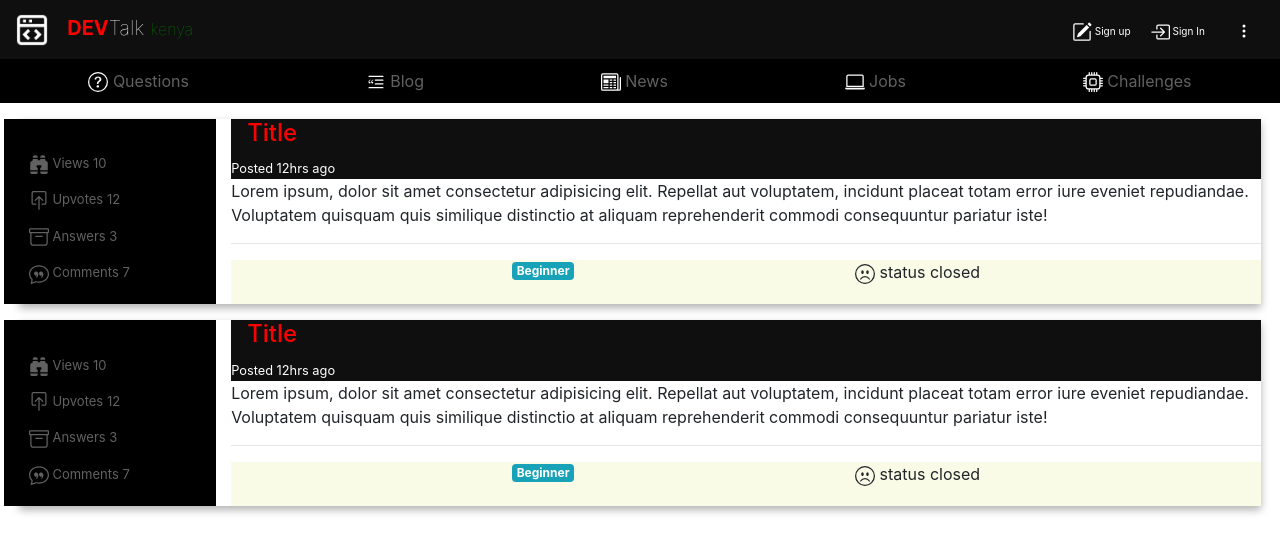
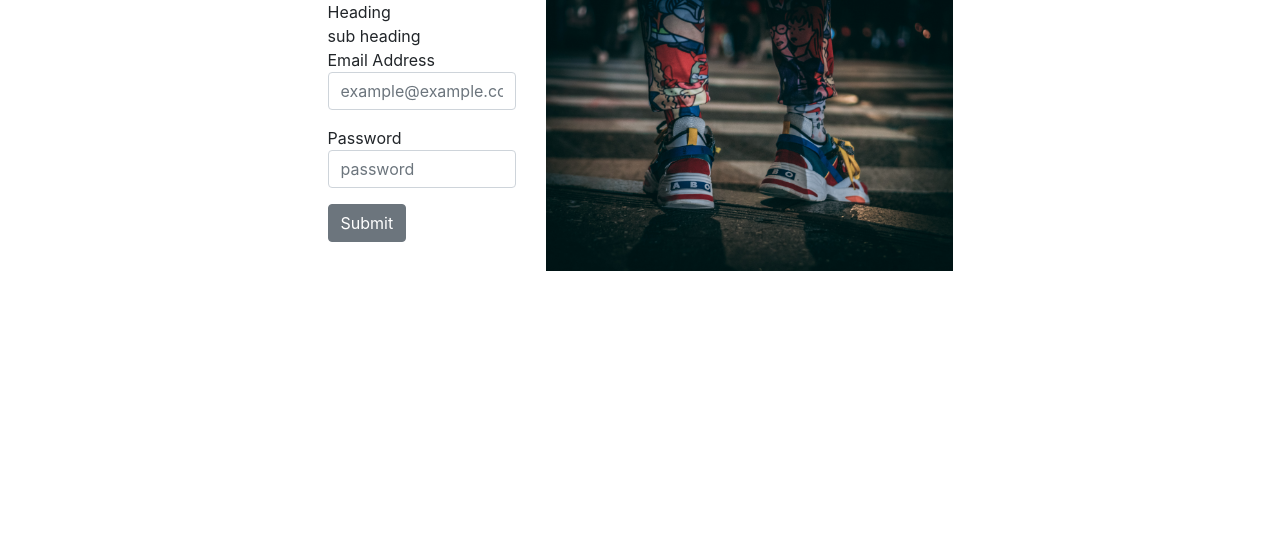
Before and after one commit to Cavein254/devtalkfrontend, a React (Create React App) app: page / in a window 1280 px wide. Shown: the top 552 px of the page. Built offline with nearby package versions, Linux system fonts and the light colour scheme.

Commit message:
offset the login image by {size:6, offset:3}

```diff
--- a/src/App.js
+++ b/src/App.js
@@ -5,17 +5,19 @@ import Footer from "./components/footer/Footer";
 import Hero from "./components/hero/Hero";
 import Resources from "./components/resources/Resources";
 import Question from "./components/question/Question";
+import Login from "./components/auth/Login";
 
 export default function App() {
   return (
     <div>
-      <Header />
-      <NavBar />
+      {/* <Header /> */}
+      {/* <NavBar /> */}
       {/* <Hero /> */}
       {/* <Resources /> */}
       {/* <Footer /> */}
-      <Question />
-      <Question />
+      {/* <Question /> */}
+      {/* <Question /> */}
+      <Login />
     </div>
   );
 }
--- /dev/null
+++ b/src/components/auth/Login.js
@@ -0,0 +1,43 @@
+import React from "react";
+import { Button, Col, Form, FormGroup, Input, Row } from "reactstrap";
+import Loginpic from "../../assets/loginpic.jpg";
+import styles from "./Login.module.css";
+
+const Login = () => {
+  return (
+    <div>
+      <Row>
+        <Col sm="12" md={{ size: 6, offset: 3 }}>
+          <Row>
+            <Col xs="12" md="4">
+              <div>
+                <div>Heading</div>
+                <div>sub heading</div>
+              </div>
+              <Form>
+                <FormGroup>
+                  <div>
+                    Email Address
+                    <Input type="email" placeholder="example@example.com" />
+                  </div>
+                </FormGroup>
+                <FormGroup>
+                  <div>
+                    Password
+                    <Input type="password" placeholder="password" />
+                  </div>
+                </FormGroup>
+                <Button>Submit</Button>
+              </Form>
+            </Col>
+            <Col>
+              <img src={Loginpic} className="img-fluid" />
+            </Col>
+          </Row>
+        </Col>
+      </Row>
+    </div>
+  );
+};
+
+export default Login;
```
Also changed, not shown: src/components/login/Login.js (deleted, +0 -7 lines), attributions.txt (added), src/assets/loginpic.jpg (added), src/components/auth/Login.module.css (added), 1 other file (tests, documents, lock files or other folders).
